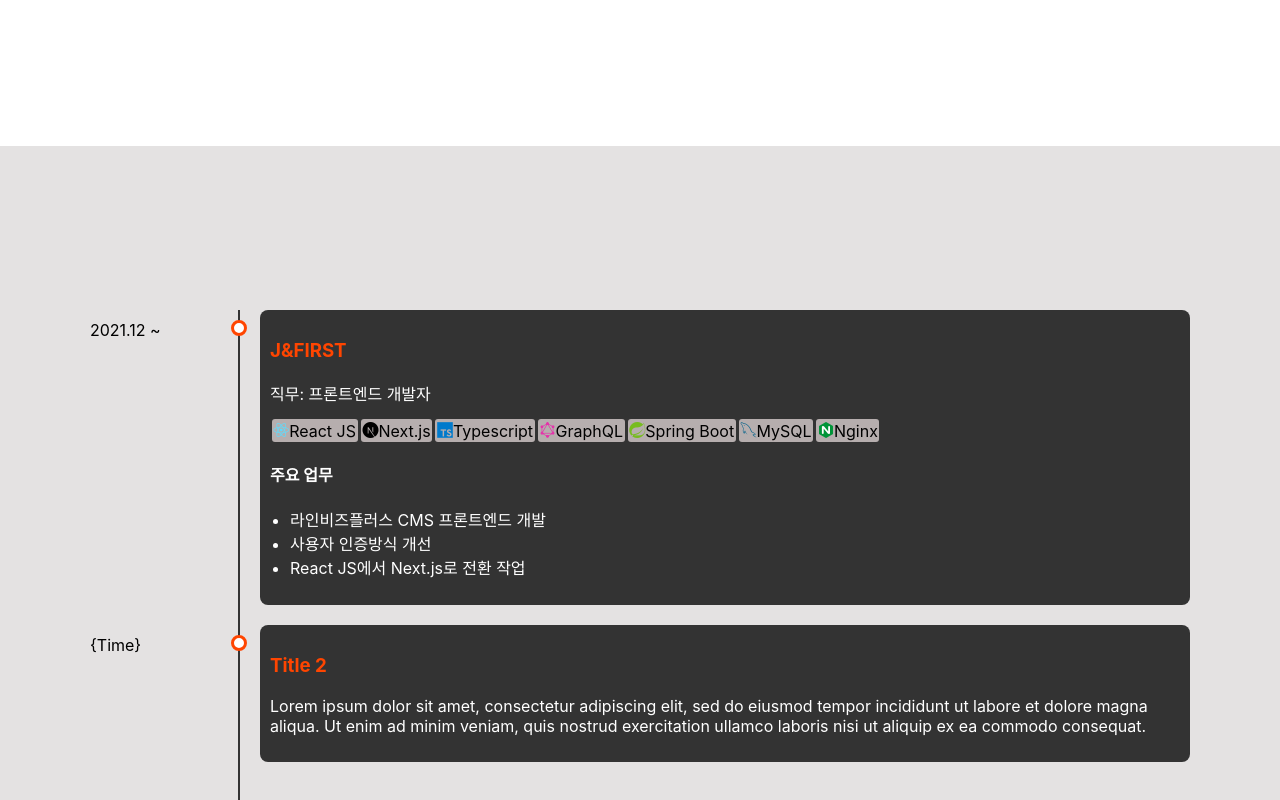
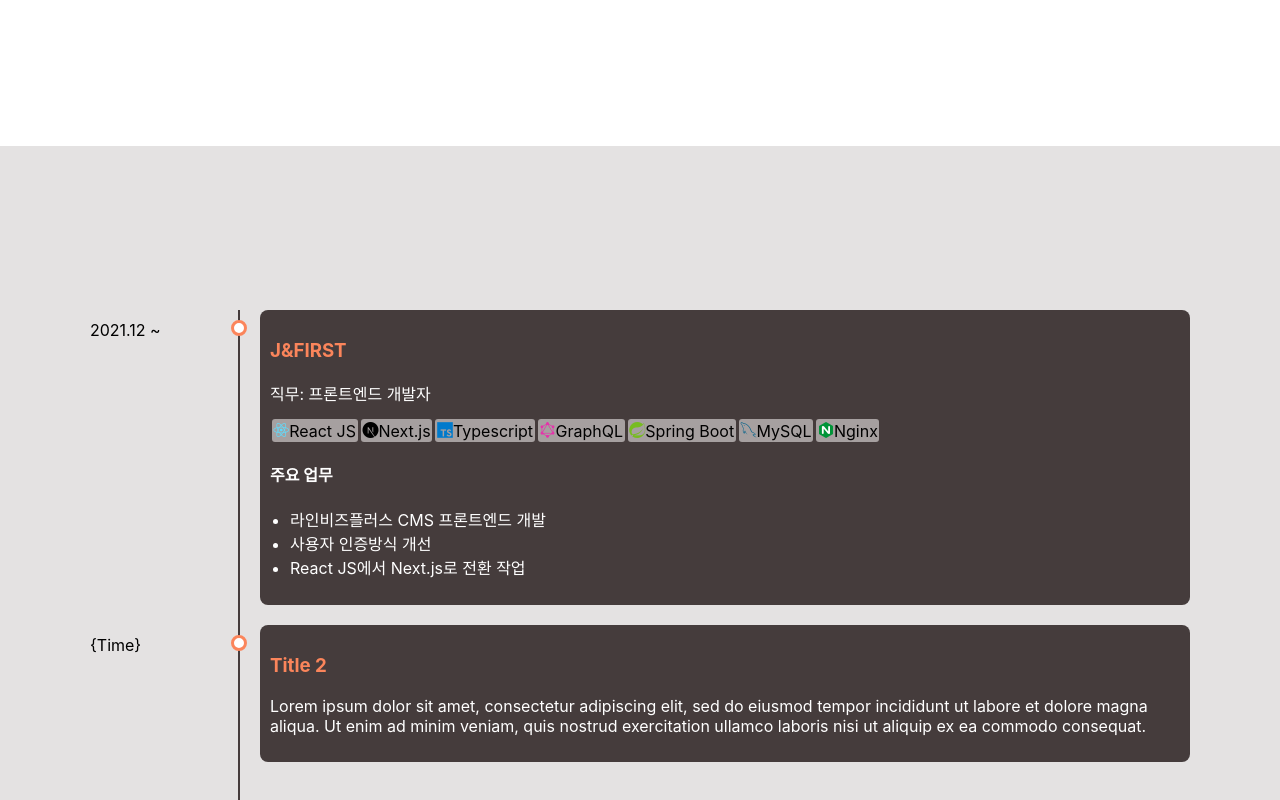
Before and after one commit to juhonamnam/portfolio, a Next.js app: page / in a window 1280 px wide. Shown: the part 1154-1954 px from the top of the page. Built offline with nearby package versions, Linux system fonts and the light colour scheme.

Commit message:
modify color theme

```diff
--- a/package.json
+++ b/package.json
@@ -5,6 +5,7 @@
     "dev": "next dev",
     "build": "next build",
     "start": "next start",
+    "type-check": "tsc",
     "lint": "next lint"
   },
   "dependencies": {
--- a/src/components/About.tsx
+++ b/src/components/About.tsx
@@ -12,7 +12,7 @@
             I am passionate in creating values using available sources and
             tools. My specialties are web development and machine learning.
           </p>
-          <p>
+          <p className='text-info'>
             #Python #JavaScript #TypeScript #HTML #CSS #Java #MySQL #React.js
             #Next.js #Flask #Spring #TensorFlow
           </p>
--- a/src/components/Career.tsx
+++ b/src/components/Career.tsx
@@ -13,31 +13,31 @@
                 <>
                   <p>직무: 프론트엔드 개발자</p>
                   <p>
-                    <span className="badge bg-secondary">
+                    <span className="badge bg-info">
                       <i className="icon-react" />
                       React JS
                     </span>
-                    <span className="badge bg-secondary">
+                    <span className="badge bg-info">
                       <i className="icon-nextjs" />
                       Next.js
                     </span>
-                    <span className="badge bg-secondary">
+                    <span className="badge bg-info">
                       <i className="icon-typescript" />
                       Typescript
                     </span>
-                    <span className="badge bg-secondary">
+                    <span className="badge bg-info">
                       <i className="icon-graphql" />
                       GraphQL
                     </span>
-                    <span className="badge bg-secondary">
+                    <span className="badge bg-info">
                       <i className="icon-spring" />
                       Spring Boot
                     </span>
-                    <span className="badge bg-secondary">
+                    <span className="badge bg-info">
                       <i className="icon-mysql" />
                       MySQL
                     </span>
-                    <span className="badge bg-secondary">
+                    <span className="badge bg-info">
                       <i className="icon-nginx">
                         <span className="path1" />
                         <span className="path2" />
--- a/src/components/molecule/Timeline.tsx
+++ b/src/components/molecule/Timeline.tsx
@@ -14,7 +14,7 @@
         <div key={idx} className="timeline-content-wrapper">
           <div className="time">{timelineInfo.time}</div>
           <Card color="primary">
-            <h3 className="text-accent">{timelineInfo.title}</h3>
+            <h3 className="text-secondary">{timelineInfo.title}</h3>
             {timelineInfo.content}
           </Card>
         </div>
--- a/src/components/types.ts
+++ b/src/components/types.ts
@@ -1 +1 @@
-export type Color = 'primary' | 'secondary' | 'accent'
+export type Color = 'primary' | 'secondary' | 'info' | 'light' | 'dark'
--- a/styles/global/_color.scss
+++ b/styles/global/_color.scss
@@ -1,9 +1,9 @@
 :root {
-  --primary-color: #333;
-  --secondary-color: #b6aeae;
+  --primary-color: #453c3c;
+  --secondary-color: #fb855b;
+  --info-color: #a6a0a0;
   --light-color: #fff;
   --dark-color: #000;
-  --accent-color: #ff4500;
 }
 
 .text-primary {
@@ -14,8 +14,8 @@
   color: var(--secondary-color);
 }
 
-.text-accent {
-  color: var(--accent-color);
+.text-info {
+  color: var(--info-color);
 }
 
 .bg-primary {
@@ -28,7 +28,7 @@
   color: var(--dark-color);
 }
 
-.bg-accent {
-  background-color: var(--accent-color);
-  color: var(--light-color);
+.bg-info {
+  background-color: var(--info-color);
+  color: var(--dark-color);
 }
--- a/styles/global/_hamburger-button.scss
+++ b/styles/global/_hamburger-button.scss
@@ -8,7 +8,7 @@
   width: 100%;
   height: 5px;
   border-radius: 2px;
-  background-color: var(--secondary-color);
+  background-color: var(--primary-color);
   top: $position;
 }
 
--- a/styles/global/_timeline.scss
+++ b/styles/global/_timeline.scss
@@ -24,7 +24,7 @@
         background: var(--light-color);
         border-radius: 999px;
         left: 141px;
-        border: 3px solid var(--accent-color);
+        border: 3px solid var(--secondary-color);
         box-sizing: content-box;
       }
     }
```
